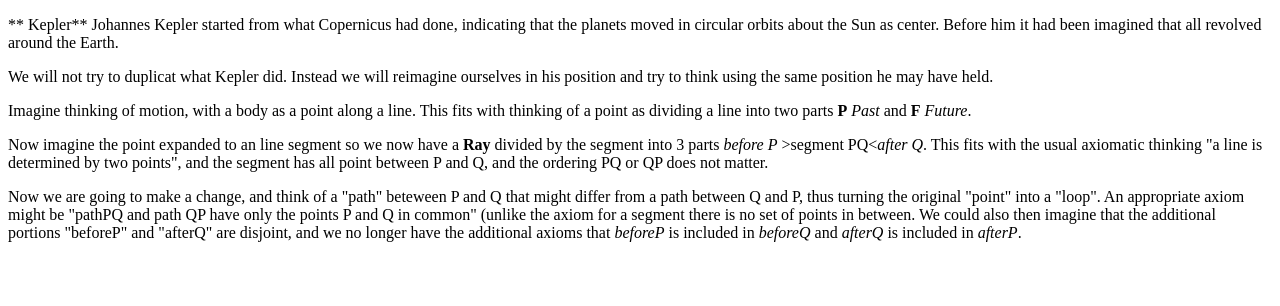
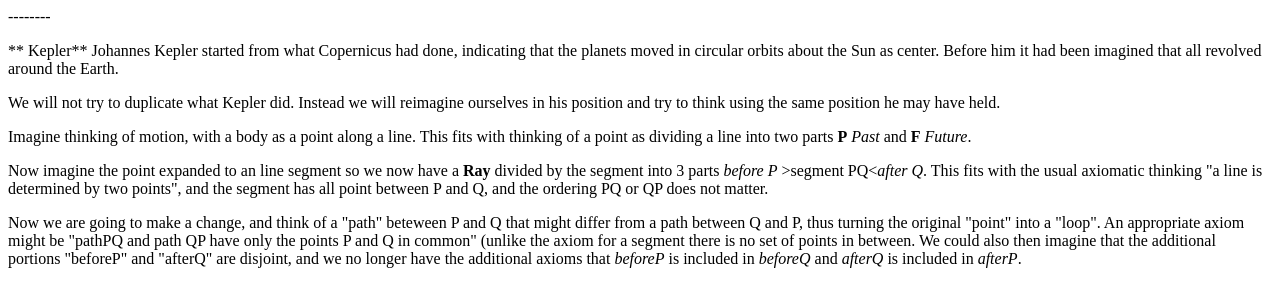
Before and after one commit to dough/dough.github.io, a plain HTML site: page physics/Kepler.html in a window 1280 px wide. Drawn offline with Linux system fonts and the light colour scheme.

Commit message:
Update Kepler.html

```diff
--- a/physics/Kepler.html
+++ b/physics/Kepler.html
@@ -7,9 +7,9 @@
   <title></title>
   <style type="text/css">code{white-space: pre;}</style>
 </head>
-<body>
+<body>--------
 <p>** Kepler** Johannes Kepler started from what Copernicus had done, indicating that the planets moved in circular orbits about the Sun as center. Before him it had been imagined that all revolved around the Earth.</p>
-<p>We will not try to duplicat what Kepler did. Instead we will reimagine ourselves in his position and try to think using the same position he may have held.</p>
+<p>We will not try to duplicate what Kepler did. Instead we will reimagine ourselves in his position and try to think using the same position he may have held.</p>
 <p>Imagine thinking of motion, with a body as a point along a line. This fits with thinking of a point as dividing a line into two parts <strong>P</strong> <em>Past</em> and <strong>F</strong> <em>Future</em>.</p>
 <p>Now imagine the point expanded to an line segment so we now have a <strong>Ray</strong> divided by the segment into 3 parts <em>before P</em> &gt;segment PQ&lt;<em>after Q</em>. This fits with the usual axiomatic thinking &quot;a line is determined by two points&quot;, and the segment has all point between P and Q, and the ordering PQ or QP does not matter.</p>
 <p>Now we are going to make a change, and think of a &quot;path&quot; beteween P and Q that might differ from a path between Q and P, thus turning the original &quot;point&quot; into a &quot;loop&quot;. An appropriate axiom might be &quot;pathPQ and path QP have only the points P and Q in common&quot; (unlike the axiom for a segment there is no set of points in between. We could also then imagine that the additional portions &quot;beforeP&quot; and &quot;afterQ&quot; are disjoint, and we no longer have the additional axioms that <em>beforeP</em> is included in <em>beforeQ</em> and <em>afterQ</em> is included in <em>afterP</em>.</p>
```
